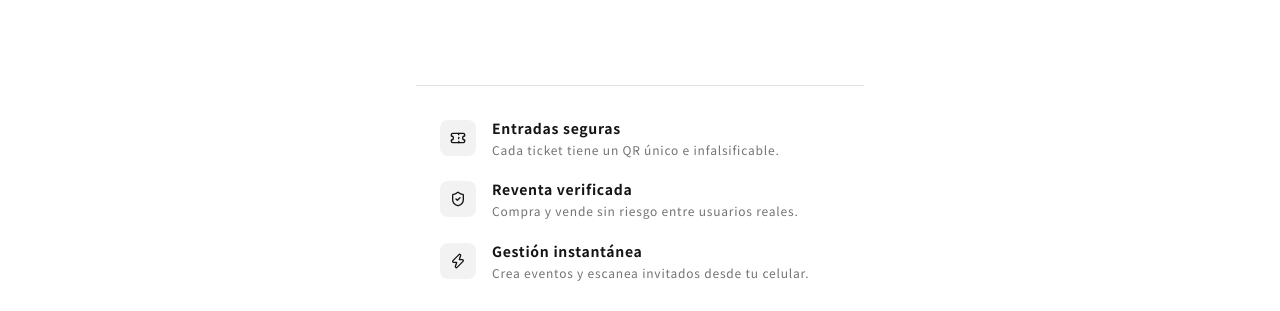
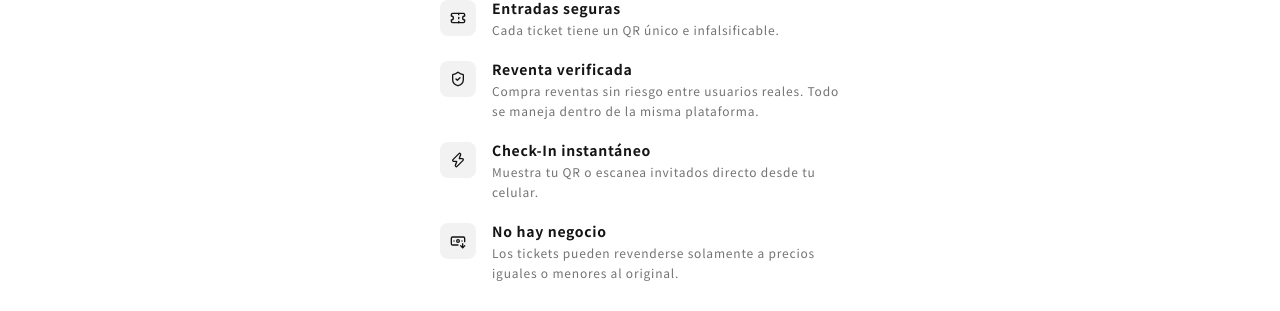
Before and after one commit to AleSierra26/Proyecto_Interfaces_Front, a React (Vite) app: page / in a window 1280 px wide. Shown: the part 547-858 px from the top of the page. Built offline with nearby package versions, Linux system fonts and the light colour scheme; no server answers.

Commit message:
landing features modified

```diff
--- a/src/pages/LandingPage.jsx
+++ b/src/pages/LandingPage.jsx
@@ -1,10 +1,11 @@
-import { ShieldCheck, Zap, Ticket } from "lucide-react";
+import { ShieldCheck, Zap, Ticket, BanknoteArrowDown } from "lucide-react";
 import { useNavigate } from "react-router-dom";
 
 const features = [
     { icon: Ticket,      title: 'Entradas seguras',    desc: 'Cada ticket tiene un QR único e infalsificable.' },
-    { icon: ShieldCheck, title: 'Reventa verificada',   desc: 'Compra y vende sin riesgo entre usuarios reales.' },
-    { icon: Zap,         title: 'Gestión instantánea',  desc: 'Crea eventos y escanea invitados desde tu celular.' },
+    { icon: ShieldCheck, title: 'Reventa verificada',   desc: 'Compra reventas sin riesgo entre usuarios reales. Todo se maneja dentro de la misma plataforma.' },
+    { icon: Zap,         title: 'Check-In instantáneo',  desc: 'Muestra tu QR o escanea invitados directo desde tu celular.' },
+    { icon: BanknoteArrowDown, title: 'No hay negocio',  desc: 'Los tickets pueden revenderse solamente a precios iguales o menores al original.' },
 ];
 
 export default function LandingPage() {
--- a/src/pages/SpecificEvent.jsx
+++ b/src/pages/SpecificEvent.jsx
@@ -1,5 +1,5 @@
 import { useState, useEffect } from 'react';
-import { User, MapPin, Calendar, Clock, CheckCircle, ChevronDown, ChevronUp } from 'lucide-react';
+import { User, MapPin, Calendar, Clock, CheckCircle, ChevronLeft, ChevronDown, ChevronUp } from 'lucide-react';
 import { useNavigate, useParams } from 'react-router-dom';
 import { purchaseTicket, getEvent, getEventResales, purchaseResale, getMyTickets } from '../api';
 
@@ -240,6 +240,13 @@ export default function SpecificEvent() {
             )}
 
         <div className="min-h-screen bg-background max-w-md md:max-w-2xl mx-auto py-5 relative animate-fade-in">
+            <button
+                onClick={() => navigate(-1)}
+                className="flex items-center gap-1 text-muted-foreground hover:text-foreground transition-colors mb-6"
+            >
+                <ChevronLeft className="w-4 h-4" />
+                <span className="text-[10px] uppercase tracking-widest font-sans">Volver</span>
+            </button>
 
             {/* Event image */}
             <div className="relative w-full aspect-[4/3] bg-muted rounded-[10px]">
```
